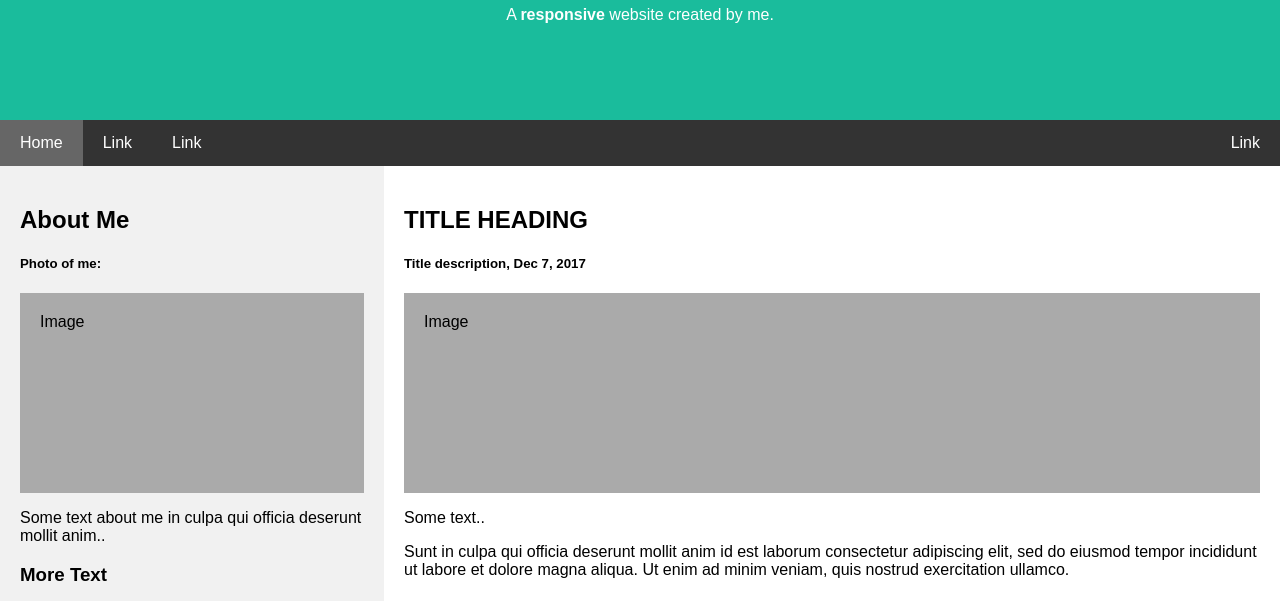
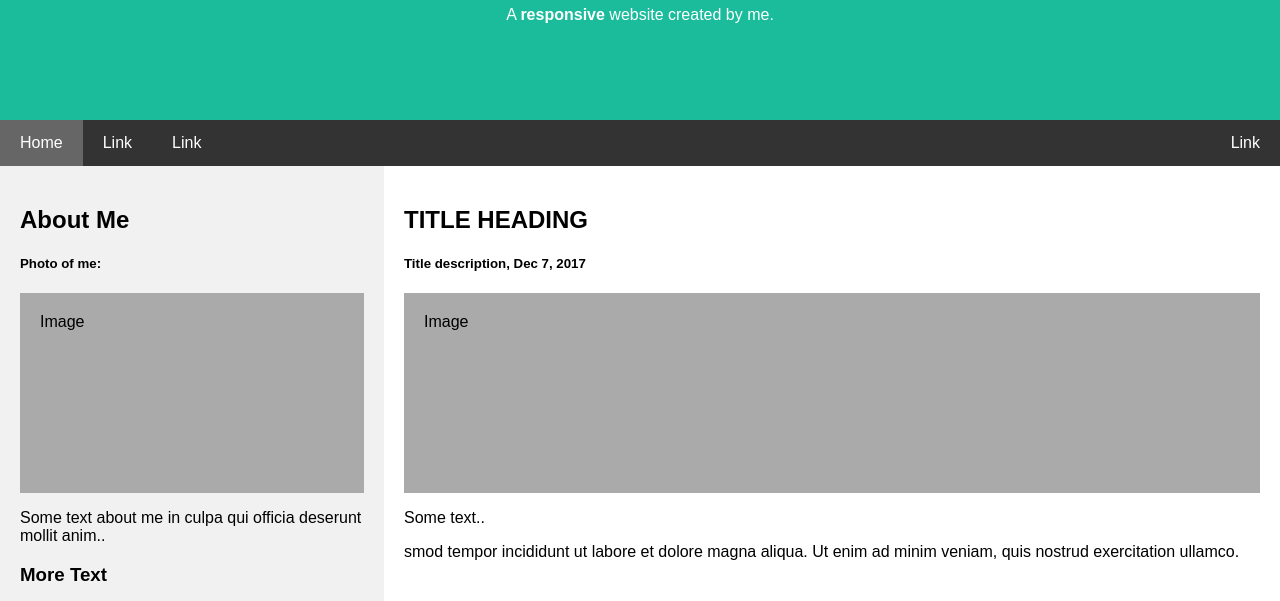
Before and after one commit to Apikuuunn/BTS, a plain HTML site: page index.html in a window 1280 px wide. Shown: the part 173-774 px from the top of the page. Drawn offline with Linux system fonts and the light colour scheme.

Commit message:
Update index.html

```diff
--- a/index.html
+++ b/index.html
@@ -37,7 +37,7 @@
     <h5>Title description, Dec 7, 2017</h5>
     <div class="fakeimg" style="height:200px;">Image</div>
     <p>Some text..</p>
-    <p>Sunt in culpa qui officia deserunt mollit anim id est laborum consectetur adipiscing elit, sed do eiusmod tempor incididunt ut labore et dolore magna aliqua. Ut enim ad minim veniam, quis nostrud exercitation ullamco.</p>
+    <p>smod tempor incididunt ut labore et dolore magna aliqua. Ut enim ad minim veniam, quis nostrud exercitation ullamco.</p>
     <br>
     <h2>TITLE HEADING</h2>
     <h5>Title description, Sep 2, 2017</h5>
```
